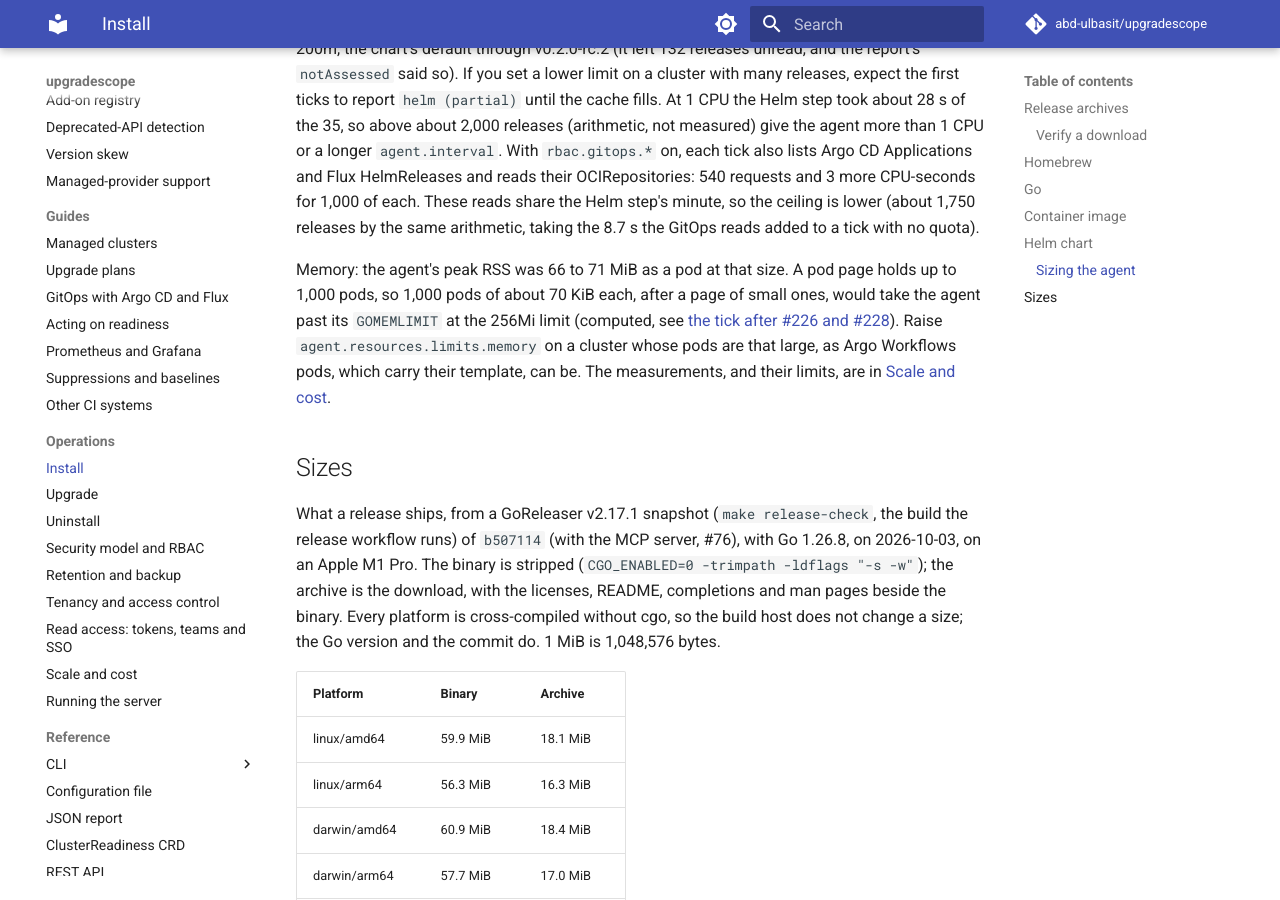
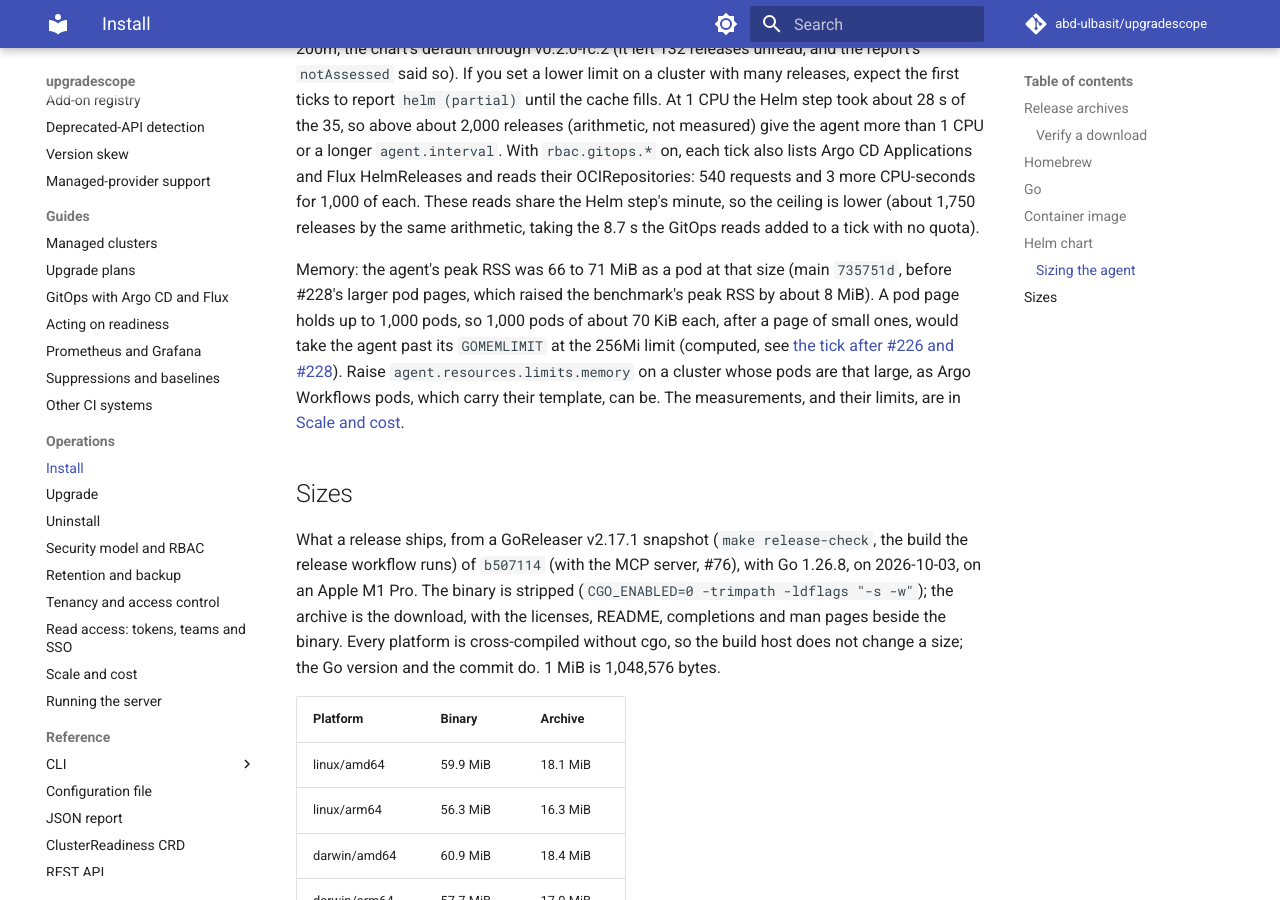
Before and after one commit to abd-ulbasit/upgradescope, an MkDocs documentation site: the page built from docs/operations/install.md, in a window 1280 px wide and 900 px high, scrolled down 3196 px. Built offline with MkDocs 1.6.1 and Material for MkDocs 9.7.7, drawn with Linux system fonts in a browser that asks for light colours; comment, search, counter and statistics services are not loaded.

Commit message:
docs(install): the pod's RSS figure predates #228's larger pages
Refs #228

Co-Authored-By: Claude Fable 5 <noreply@anthropic.com>

```diff
--- a/docs/operations/install.md
+++ b/docs/operations/install.md
@@ -148,8 +148,9 @@ Helm step's minute, so the ceiling is lower (about 1,750 releases by the
 same arithmetic, taking the 8.7 s the GitOps reads added to a tick with no
 quota).
 
-Memory: the agent's peak RSS was 66 to 71 MiB as a pod at that size. A pod
-page holds up to 1,000 pods, so 1,000 pods of about 70 KiB each, after a
+Memory: the agent's peak RSS was 66 to 71 MiB as a pod at that size (main
+`735751d`, before #228's larger pod pages, which raised the benchmark's peak
+RSS by about 8 MiB). A pod page holds up to 1,000 pods, so 1,000 pods of about 70 KiB each, after a
 page of small ones, would take the agent past its `GOMEMLIMIT` at the
 256Mi limit (computed, see
 [the tick after #226 and #228](scale.md#the-tick-after-226-and-228)). Raise
```
